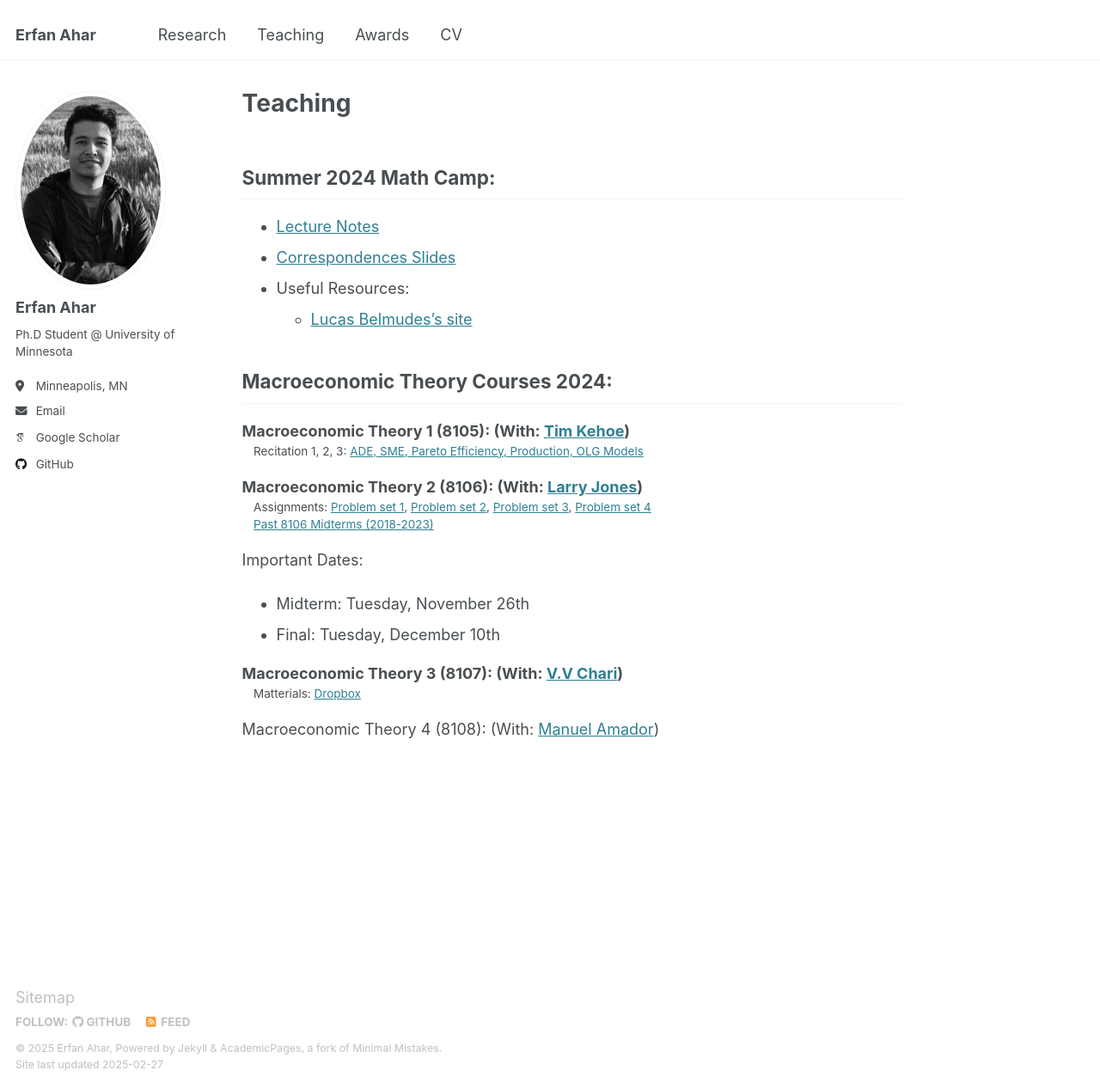
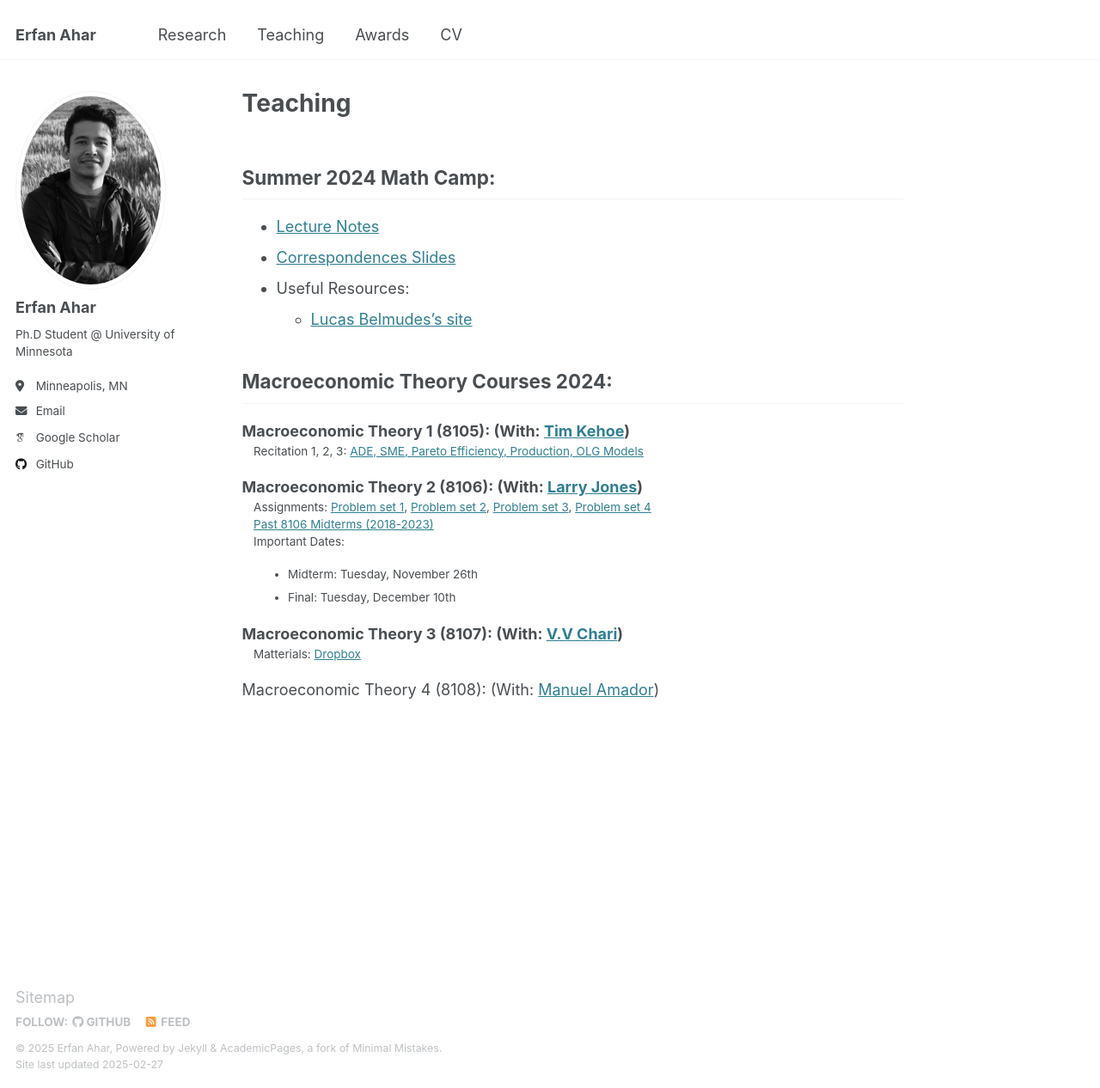
Before and after one commit to ErfanAhar/erfanahar.github.io, a Jekyll site: the page built from _pages/teaching.md, in a window 1280 px wide and 1266 px high. Shown: the whole window at 86% size. Built offline with Jekyll 4.4.1, drawn with Linux system fonts in a browser that asks for light colours; some web fonts are replaced.

```diff
--- a/_pages/teaching.md
+++ b/_pages/teaching.md
@@ -19,7 +19,7 @@ Macroeconomic Theory 2 (8106): (With: [Larry Jones](https://sites.google.com/umn
 : Assignments: [Problem set 1](https://drive.google.com/file/d/1w7J7xFpHLYhpUNq5ES2-wjFxnUbWm4Ek/view?usp=drive_link), [Problem set 2](https://drive.google.com/file/d/1WflTtwx-x9guxdtNa9UNYezm6Pvg1PZ1/view?usp=drive_link), [Problem set 3](https://drive.google.com/file/d/1X2hPZXWvmb72AJ5JKGnldbRHUX9tleV6/view?usp=drive_link), [Problem set 4](https://drive.google.com/file/d/1hiF7NiBVHxLrUDV75N3dtjR_tK-TBMBt/view?usp=drive_link)
 : [Past 8106 Midterms (2018-2023)](https://drive.google.com/file/d/1TK_WVbp0EiMqzSQPlOz5UmdOM5g3A2iJ/view?usp=sharing)
 
-Important Dates:
+: Important Dates:
   - Midterm: Tuesday, November 26th
   - Final: Tuesday, December 10th
 
```
